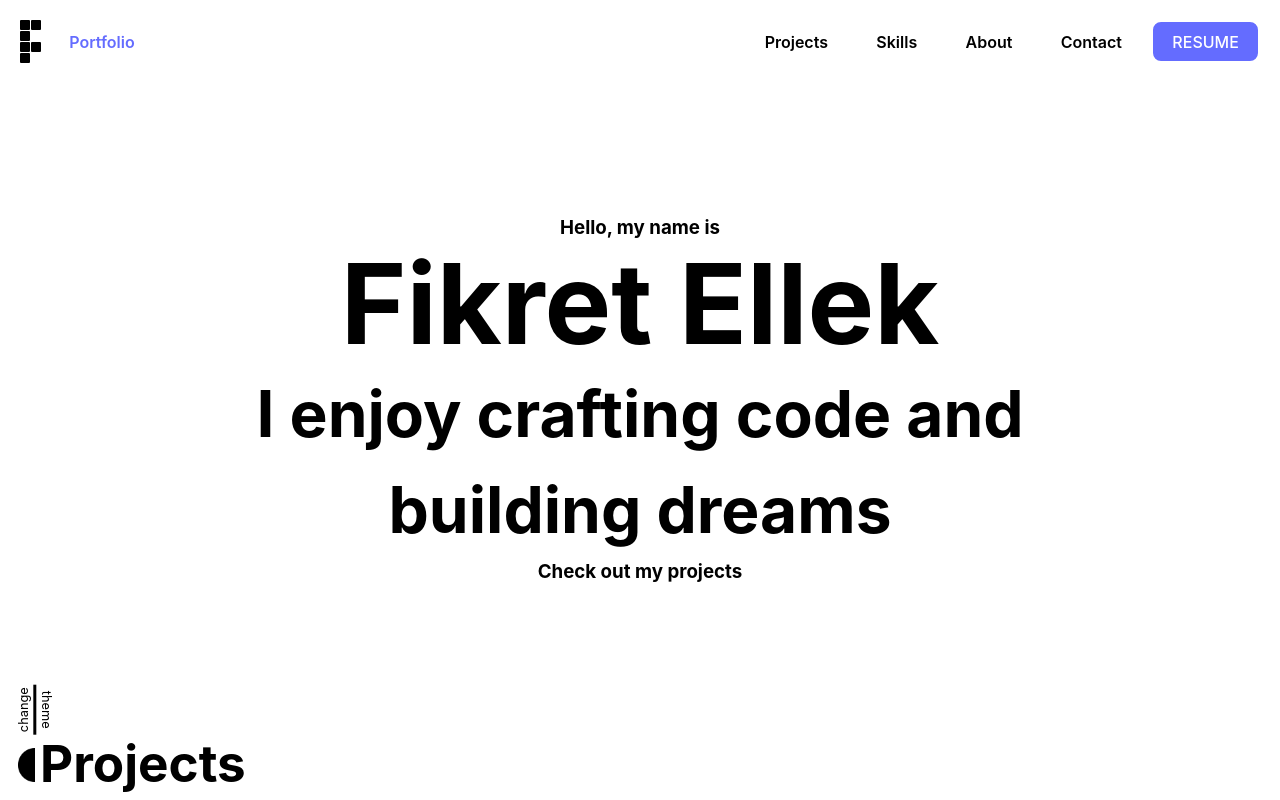
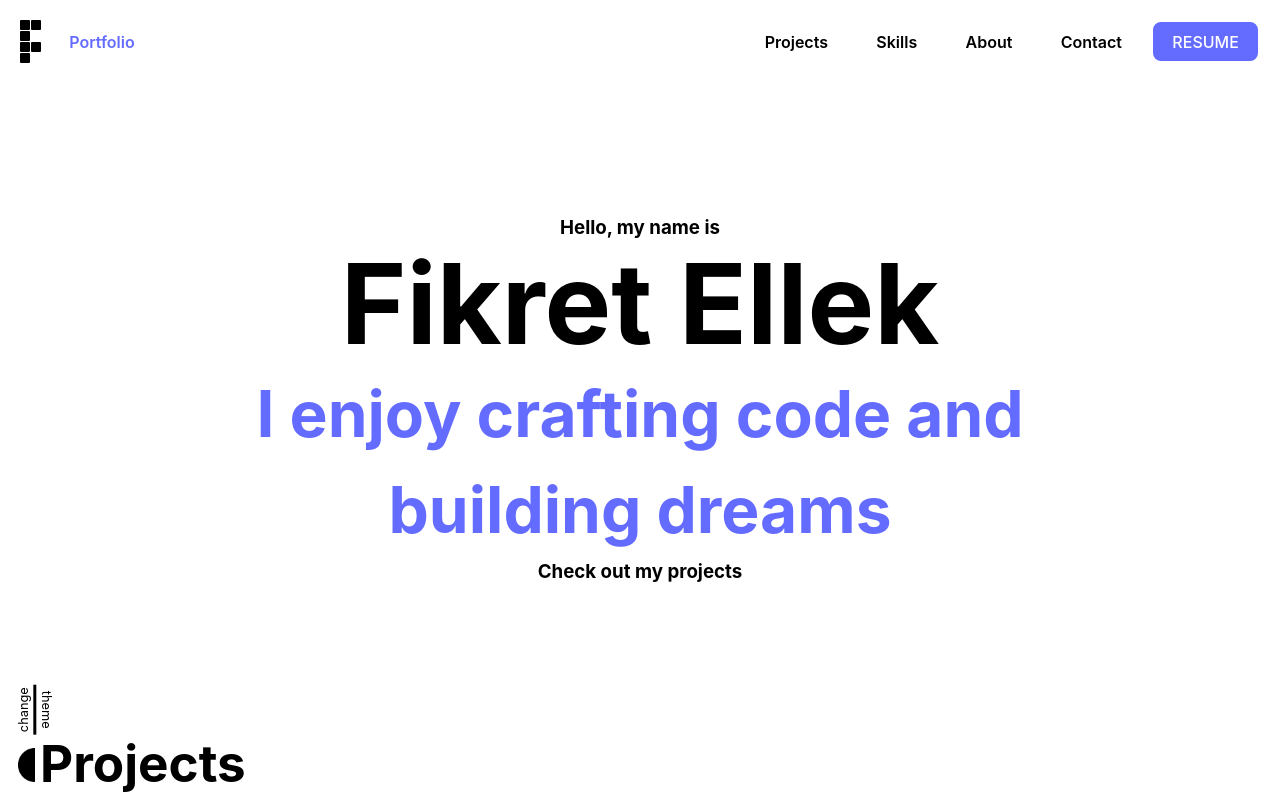
Before and after one commit to fikretellek/fikretellek.github.io, a React (Vite) app: page / in a window 1280 px wide. Shown: the top 800 px of the page. Built offline with nearby package versions, Linux system fonts and the light colour scheme.

Commit message:
hero section colors updated

```diff
--- a/src/components/Hero/Hero.jsx
+++ b/src/components/Hero/Hero.jsx
@@ -7,8 +7,8 @@ const Hero = () => {
       <section id="hero">
         <h3>Hello, my name is</h3>
         <h1>Fikret Ellek</h1>
-        <h2>I enjoy crafting code and</h2>
-        <h2>building dreams</h2>
+        <h2 className="purple">I enjoy crafting code and</h2>
+        <h2 className="purple">building dreams</h2>
         <h3>Check out my projects</h3>
       </section>
     </>
--- a/src/components/Hero/Hero.scss
+++ b/src/components/Hero/Hero.scss
@@ -10,6 +10,10 @@
   h1 {
     font-size: 7rem;
   }
+
+  .purple {
+    color: var(--color-2);
+  }
   h2 {
     font-size: 4rem;
   }
```
